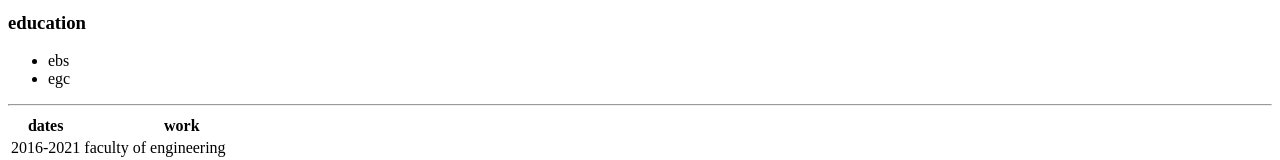
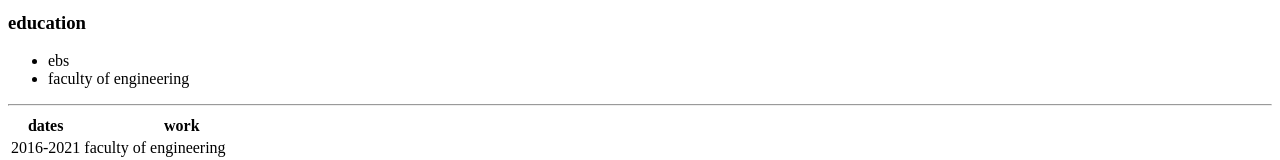
Before and after one commit to zeyadmostafa/cv, a plain HTML site: page index.html in a window 1280 px wide. Shown: the part 312-472 px from the top of the page. Drawn offline with Linux system fonts and the light colour scheme.

Commit message:
Add files via upload

```diff
--- a/index.html
+++ b/index.html
@@ -22,7 +22,7 @@
   <h3>education</h3>
   <ul>
     <li>ebs</li>
-    <li>egc</li>
+    <li>faculty of engineering</li>
   </ul>
   <hr>
   <table>
```
